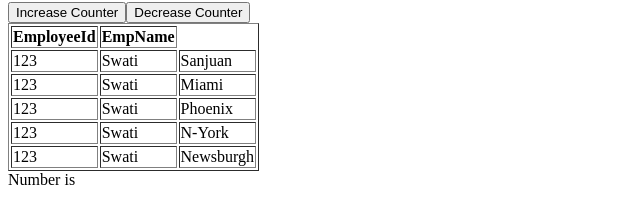
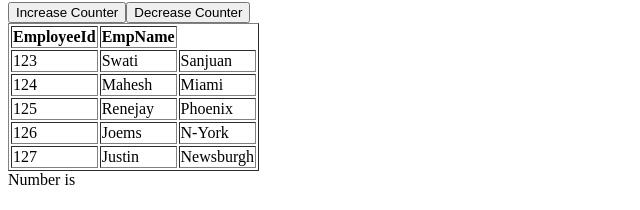
Before and after one commit to iSpensah/react-mx2kap, a React (Create React App) app: page / in a window 1280 px wide. Shown: the part 174-384 px from the top of the page, without its empty margins (0-640 px from the left). Built offline with nearby package versions, Linux system fonts and the light colour scheme.

Commit message:
1 file modified

```diff
--- a/src/Employee.js
+++ b/src/Employee.js
@@ -7,10 +7,10 @@ class Employee extends React.Component {
     this.state = {
       employees: [
         { EmployeeId: 123, EmpName: 'Swati', Empcity: 'Sanjuan' },
-        { EmployeeId: 123, EmpName: 'Swati', Empcity: 'Miami' },
-        { EmployeeId: 123, EmpName: 'Swati', Empcity: 'Phoenix' },
-        { EmployeeId: 123, EmpName: 'Swati', Empcity: 'N-York' },
-        { EmployeeId: 123, EmpName: 'Swati', Empcity: 'Newsburgh' },
+        { EmployeeId: 124, EmpName: 'Mahesh', Empcity: 'Miami' },
+        { EmployeeId: 125, EmpName: 'Renejay', Empcity: 'Phoenix' },
+        { EmployeeId: 126, EmpName: 'Joems', Empcity: 'N-York' },
+        { EmployeeId: 127, EmpName: 'Justin', Empcity: 'Newsburgh' },
       ],
     };
   }
```
